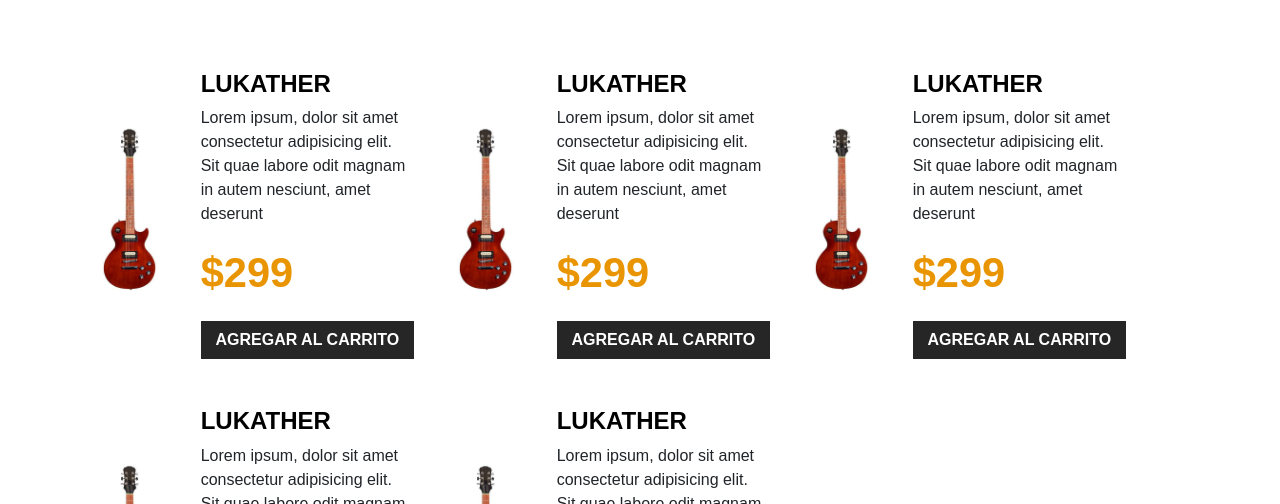
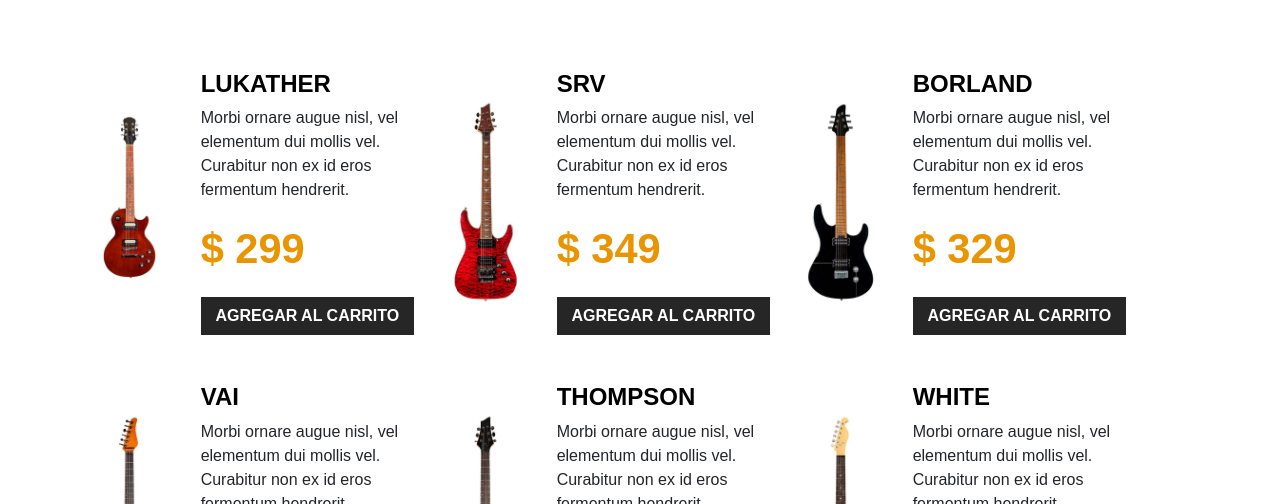
Before and after one commit to mxnueh/GuitarLA, a React app: page / in a window 1280 px wide. Shown: the part 296-800 px from the top of the page. Built offline with nearby package versions, Linux system fonts and the light colour scheme; the HTML template or start-up script is replaced by a standard one.

Commit message:
feat: implement cart functionality and update guitar component to handle add to cart

```diff
--- a/src/App.jsx
+++ b/src/App.jsx
@@ -5,6 +5,7 @@
 
 function App() {
     const [guitars, setGuitars] = useState(db)
+    const [cart, setCart] = useState([])
 
     // Buena practica para cargar datos desde una API o base de datos,
     // pero como el arreglo ya esta importado, no es necesario usarlo
@@ -13,18 +14,48 @@
     // //     setGuitars(db)
     // // }, [])
 
+    // LO DEL MAP
+    // En este map se renderiza un componente Guitar por cada elemento del
+    // arreglo guitars, pero como no se esta usando el elemento del arreglo,
+    // se puede omitir y solo usar el map para renderizar el componente Guitar
+    // la cantidad de veces que sea necesario, en este caso 5 veces,
+    // ya que el arreglo tiene 5 elementos.
+
+    // LOS PROPS
+    // Los props son una forma de pasar datos desde un componente padre a un componente hijo,
+    // en este caso, se pueden pasar los datos de cada guitarra como props al componente Guitar,
+    // para que el componente Guitar pueda renderizar la información de cada guitarra.
+
+    function addToCart(item) {
+        const itemExists = cart.findIndex(cartItem => cartItem.id === item.id);
+
+        if (itemExists >= 0) { //Existe en el carrito
+            const updatedCart = [...cart]
+            updatedCart[itemExists].quantity++; // Incrementa la cantidad
+            setCart(updatedCart);
+        } else {
+            item.quantity = 1; // Agrega la propiedad quantity al item
+            setCart([...cart, item])
+        }
+    }
+
     return (
     <>
     <Header />
     <main className="container-xl mt-5">
         <h2 className="text-center">Nuestra Colección</h2>
 
+
         <div className="row mt-5">
-            <Guitar />
-            <Guitar />
-            <Guitar />
-            <Guitar />
-            <Guitar />
+            {guitars.map((guitar) => (
+                <Guitar
+                key={guitar.id}
+                guitar={guitar}
+                // cart={cart}
+                addToCart={addToCart}
+                setCart={setCart}
+                />
+            ))}
         </div>
     </main>
 
--- a/src/components/Guitar.jsx
+++ b/src/components/Guitar.jsx
@@ -1,16 +1,28 @@
-export default function Guitar () {
+export default function Guitar ({ guitar, addToCart}) {
+
+    const { id, name, price, image, description} = guitar;
+
+    // const handleClick = (guitar) => {
+    //     setCart([...cart, guitar])
+    // }
+
+    // Agrega la guitarra al carrito, creando un nuevo arreglo con el
+    // contenido del carrito actual y la nueva guitarra
+
     return (
         <div className="col-md-6 col-lg-4 my-4 row align-items-center">
             <div className="col-4">
-                <img className="img-fluid" src="./img/guitarra_01.jpg" alt="imagen guitarra" />
+                <img className="img-fluid" src={`./img/${image}.jpg`} alt="imagen guitarra" />
             </div>
             <div className="col-8">
-                <h3 className="text-black fs-4 fw-bold text-uppercase">Lukather</h3>
-                <p>Lorem ipsum, dolor sit amet consectetur adipisicing elit. Sit quae labore odit magnam in autem nesciunt, amet deserunt</p>
-                <p className="fw-black text-primary fs-3">$299</p>
+                <h3 className="text-black fs-4 fw-bold text-uppercase">{name}</h3>
+                <p>{description}</p>
+                <p className="fw-black text-primary fs-3">$ {price}</p>
                 <button
                     type="button"
                     className="btn btn-dark w-100"
+                    // onClick={() =>
+                    onClick={() =>addToCart(guitar)}
                 >Agregar al Carrito</button>
             </div>
         </div>
```
